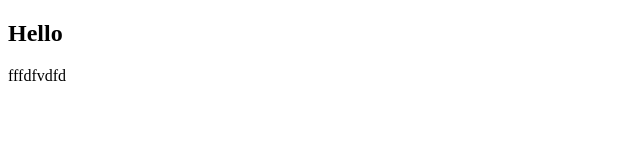
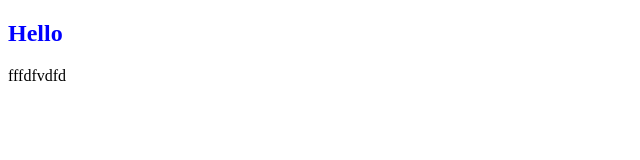
Before and after one commit to Lingamol/BarberShop, a plain HTML site: page index.html in a window 1280 px wide. Shown: the whole page, without its empty margins (0-640 px from the left). Drawn offline with Linux system fonts and the light colour scheme.

Commit message:
add style

```diff
--- a/index.html
+++ b/index.html
@@ -7,7 +7,7 @@
     <title>Document</title>
   </head>
   <body>
-    <h2>Hello</h2>
+    <h2 style="color:blue;">Hello</h2>
     fffdfvdfd
   </body>
 </html>
```
